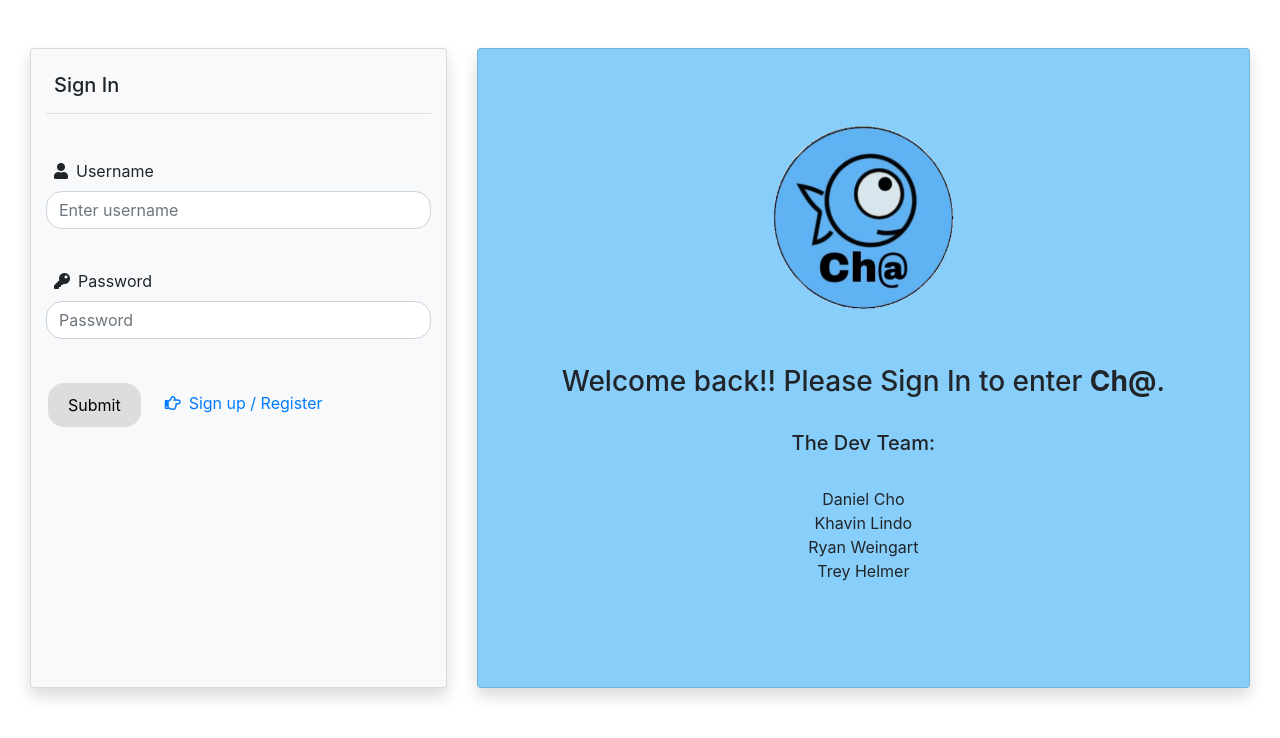
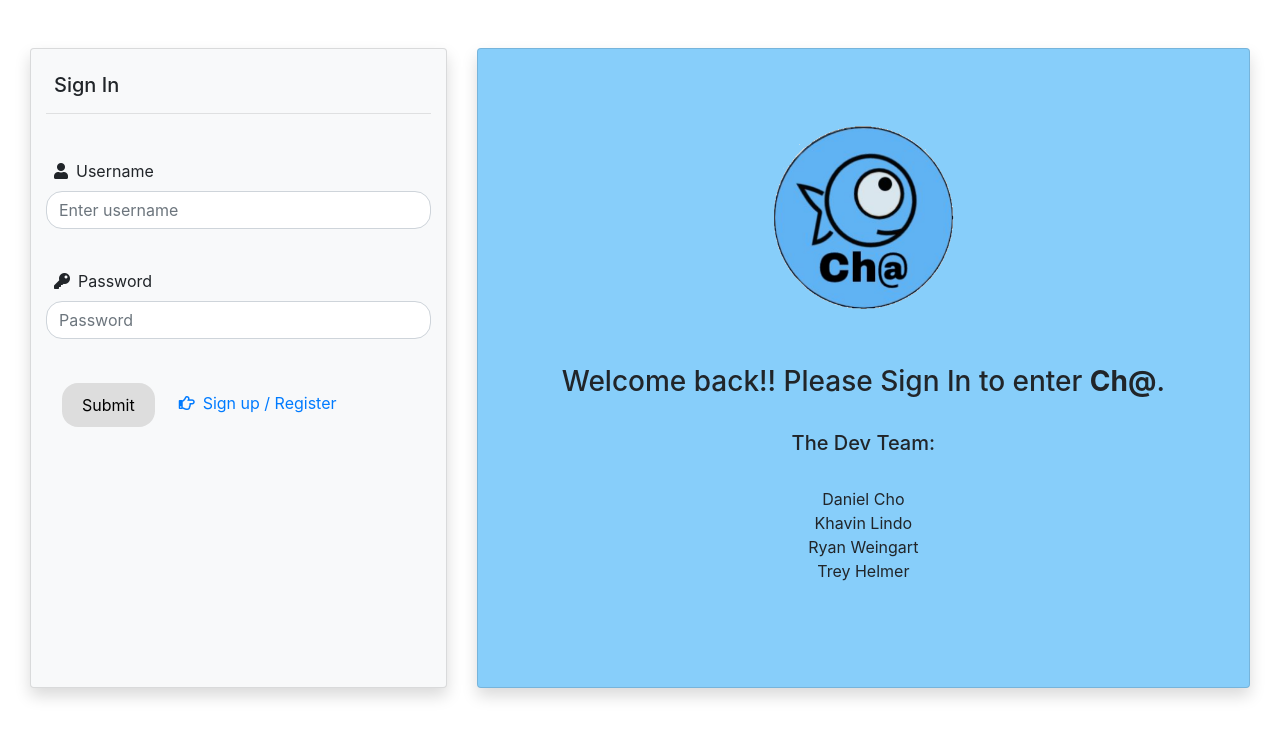
Before and after one commit to catnap89/HelloWorldCommunity, a React (Create React App) app in the folder client/: page /signin in a window 1280 px wide. Shown: the top 738 px of the page. Built offline with nearby package versions, Linux system fonts and the light colour scheme.

Commit message:
moved over submit buttons a little

```diff
--- a/client/src/pages/SignIn/SignIn.js
+++ b/client/src/pages/SignIn/SignIn.js
@@ -85,7 +85,7 @@ class SignIn extends Component {
             <br />
 
             <Button
-              className="button mr-4"
+              className="button mr-4 ml-3"
               variant="dark"
               type="submit"
               onClick={this.handleFormSubmit}
--- a/client/src/pages/SignUp/SignUp.js
+++ b/client/src/pages/SignUp/SignUp.js
@@ -99,7 +99,7 @@ class SignUp extends Component  {
             <br />
 
             <Button
-              className="button mr-4"
+              className="button mr-4 ml-3"
               variant="dark"
               type="submit"
               onClick={this.handleFormSubmit}
```
